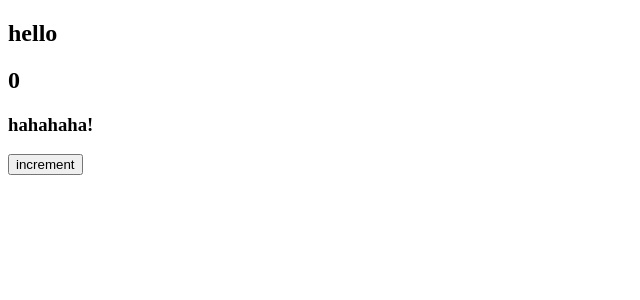
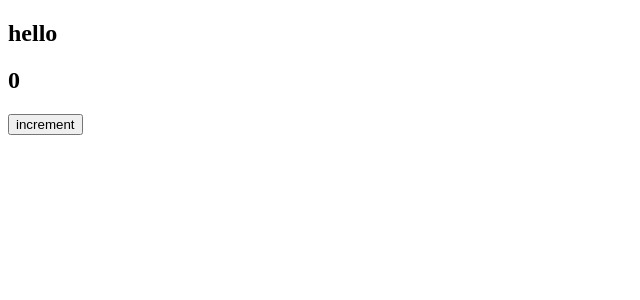
Before and after one commit to nel417/cypress_pipeline, an Angular app: page / in a window 1280 px wide. Shown: the top 300 px of the page, without its empty margins (0-640 px from the left). Built offline with nearby package versions, Linux system fonts and the light colour scheme.

Commit message:
check tests

```diff
--- a/src/app/app.component.html
+++ b/src/app/app.component.html
@@ -1,6 +1,7 @@
+<main>
   <h2>hello</h2>
 <section class="number-display">
   <h1>{{counter}}</h1>
 </section>
-<h3>hahahaha!</h3>
 <button (click)="increment()"> increment </button>
+</main>
```
